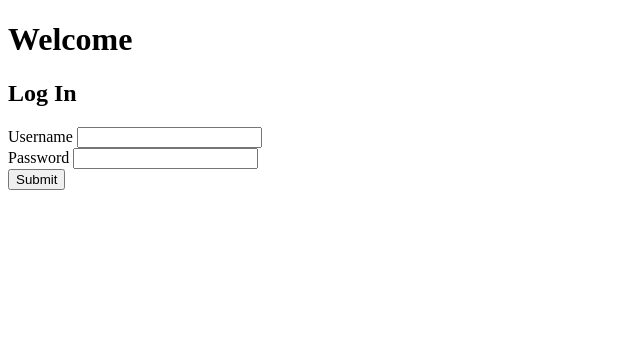
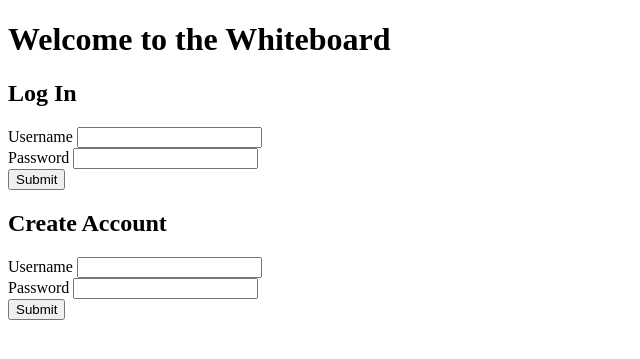
Before and after one commit to ndrygas/whiteboard-project, a Flask app: page / in a window 1280 px wide. Shown: the top 359 px of the page, without its empty margins (0-640 px from the left). Run offline with Flask 2, Linux system fonts and the light colour scheme.

Commit message:
added create account functionality

```diff
--- a/model.py
+++ b/model.py
@@ -13,7 +13,7 @@ class User(db.Model):
     username = db.Column(db.String(30), unique=True, nullable=False)
     password = db.Column(db.String(30), nullable=False)
 
-    users = db.relationship("User", back_populates="notes")
+    notes = db.relationship("Note", back_populates="user")
 
     def __repr__(self):
         return f'<User user_id={self.user_id} user_name={self.username}>'
@@ -30,7 +30,7 @@ class Note(db.Model):
     favorite = db.Column(db.Boolean, nullable=False)
     shared = db.Column(db.Boolean, nullable=False)
 
-    notes = db.relationship("Note", back_populates="users")
+    user = db.relationship("User", back_populates="notes")
 
     def __repr__(self):
         return f'<Note note_id={self.note_id} title={self.title}>'
--- a/server.py
+++ b/server.py
@@ -18,23 +18,58 @@ def homepage():
 
     return render_template('homepage.html')
 
+@app.route("/create-account", methods=["POST"])
+def create_account():
+    """Create a new user account and redirect back to login page"""
+
+    username = request.form.get('username')
+    password = request.form.get('password')
+
+    if username != None and password !=None:
+        try:
+            user = crud.get_user_by_name(username)
+            if user:
+                flash("That username already exists. Please use a different name.")
+        except:
+
+
+                user = crud.create_user(username, password)
+                db.session.add(user)
+                db.session.commit()
+                flash("Success! Please log in.")
+    # else:
+    #     flash("Please fill in the create account form.")
+
+
+    return redirect("/")
+
 @app.route('/login', methods=["POST"])
-def user_home():
+def log_in():
     """Log in a user and redirect to their notes"""
 
-    session['nico'] = 'pico'
+    username = request.form.get('username')
+    password = request.form.get('password')
 
-    username = request.form.get('username')
-    print(username)
-    password = request.form.get('password')
-    print(password)
 
-    if session[username] == password:
-        return render_template('note.html')
+
+
+
+
+    try:
+        if session[username] == password:
+            return render_template('note.html')
+    except:
+        flash("Please enter valid credentials")
+        return redirect("/")
+
+# @app.route('/notes', methods=["POST"])
+# def user_home():
+
 
     # return render_template('note.html')
 
 
 
 if __name__ == "__main__":
+    connect_to_db(app)
     app.run(host="0.0.0.0", debug=True)
--- a/templates/base.html
+++ b/templates/base.html
@@ -10,6 +10,12 @@
     {% block head %}{% endblock %}
   </head>
   <body>
+    {% for msg in get_flashed_messages() %}
+      <p class="flash-msg">
+        {{ msg }}
+      </p>
+    {% endfor %}
+
     {% block body %}{% endblock %}
 
     {% block after_body %}{% endblock %}
--- a/templates/homepage.html
+++ b/templates/homepage.html
@@ -2,7 +2,7 @@
 {% block title %}Whiteboard{% endblock %}
 
 {% block body %}
-  <h1>Welcome</h1>
+  <h1>Welcome to the Whiteboard</h1>
 
   <h2>Log In</h2>
 
@@ -20,17 +20,21 @@
     </div>
 </form>
 
-  <!-- <h2>Create Account</h2>
+  <h2>Create Account</h2>
 
-  <form>
-    <label for="username">Username</label>
-    <input type="text" name="username" id="c-username">
+  <form method="POST" action="/create-account">
+    <div class="create-account-group">
+        <label for="username">Username</label>
+        <input type="text" name="username" id="c-username">
+    </div>
+    <div class="create-account-group">
+        <label for="password">Password </label>
+        <input type="text" name="password" id="c-password">
+    </div>
+    <div class="create-account-group">
+        <input type="submit">
+    </div>
   </form>
-
-  <form>
-    <label for="password">Password </label>
-    <input type="text" name="password" id="c-password">
-  </form> -->
 
 
 {% endblock %}
```
Also changed, not shown: crud.py (+34 -4 lines), seed_database.py (+8 -4 lines).
